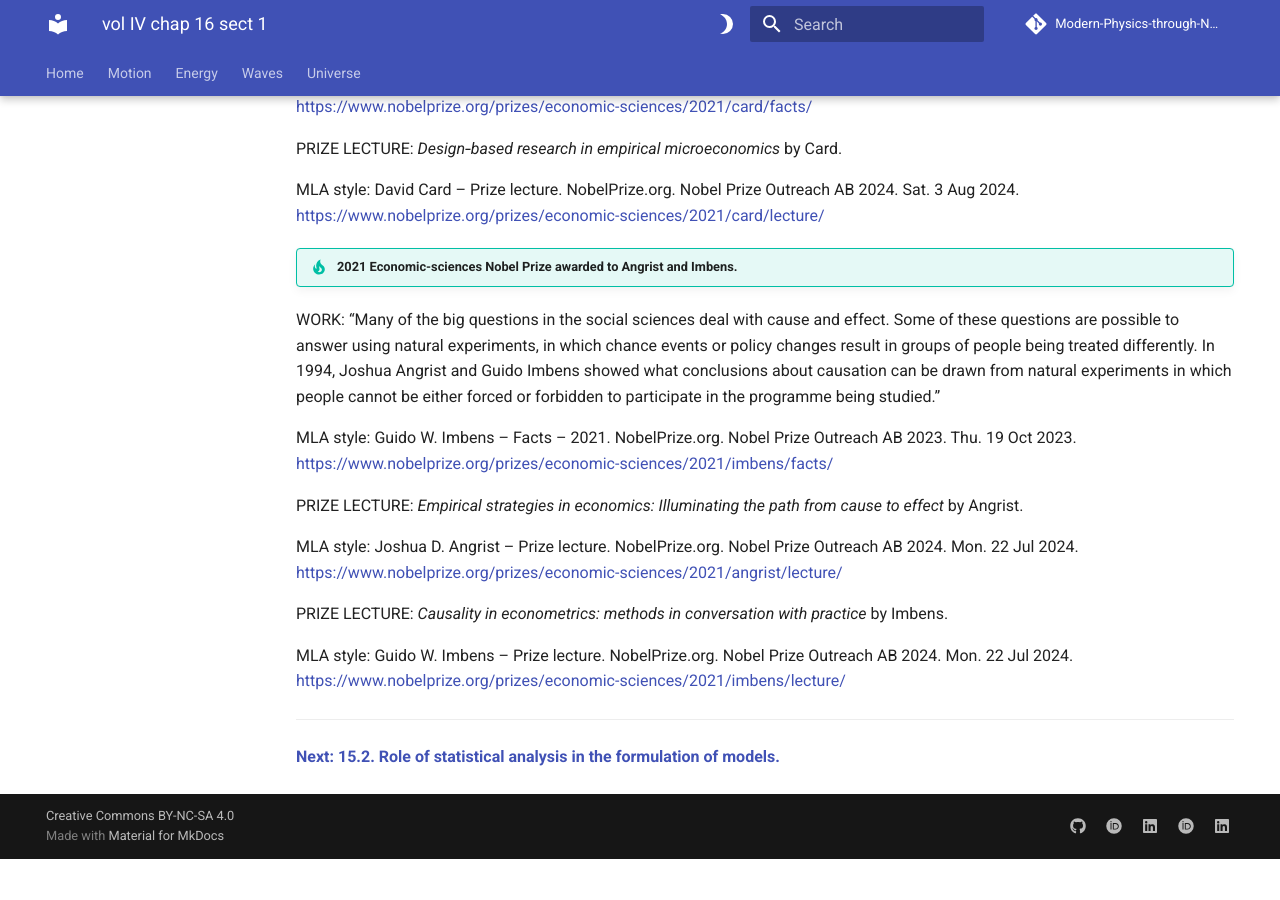
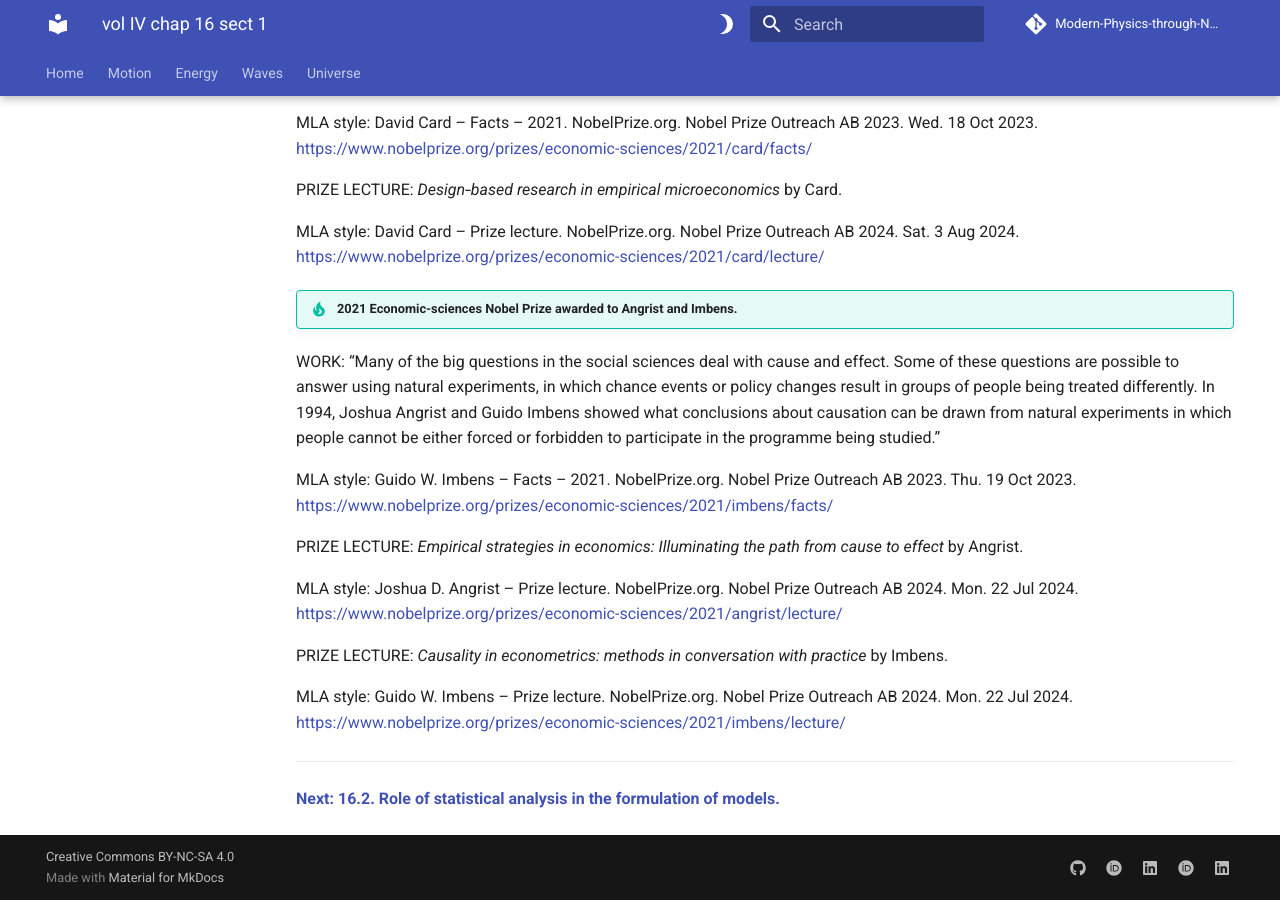
Before and after one commit to modphysnobel/modphysnobel.github.io, an MkDocs documentation site: the page built from docs/vol-IV/vol-IV-chap-16-sect-1.md, in a window 1280 px wide and 900 px high, scrolled down 12038 px. Built offline with MkDocs 1.6.1 and Material for MkDocs 9.7.7, drawn with Linux system fonts in a browser that asks for light colours; some web fonts are replaced; comment, search, counter and statistics services are not loaded; before the commit the page ends 12897 px from its top, so only the background shows below that; some of the changed text lies outside the part shown.

Commit message:
Update vol-IV-chap-16-sect-1.md

```diff
--- a/docs/vol-IV/vol-IV-chap-16-sect-1.md
+++ b/docs/vol-IV/vol-IV-chap-16-sect-1.md
@@ -371,4 +372,4 @@
 
 ***
 
-[**Next: 15.2. Role of statistical analysis in the formulation of models.**](./vol-IV-chap-15-sect-2.md)
+[**Next: 16.2. Role of statistical analysis in the formulation of models.**](https://modphysnobel.github.io/vol-IV/vol-IV-chap-16-sect-2/)
```
Also changed, not shown: other parts of docs/vol-IV/vol-IV-chap-16-sect-1.md (+2 -1 lines).
